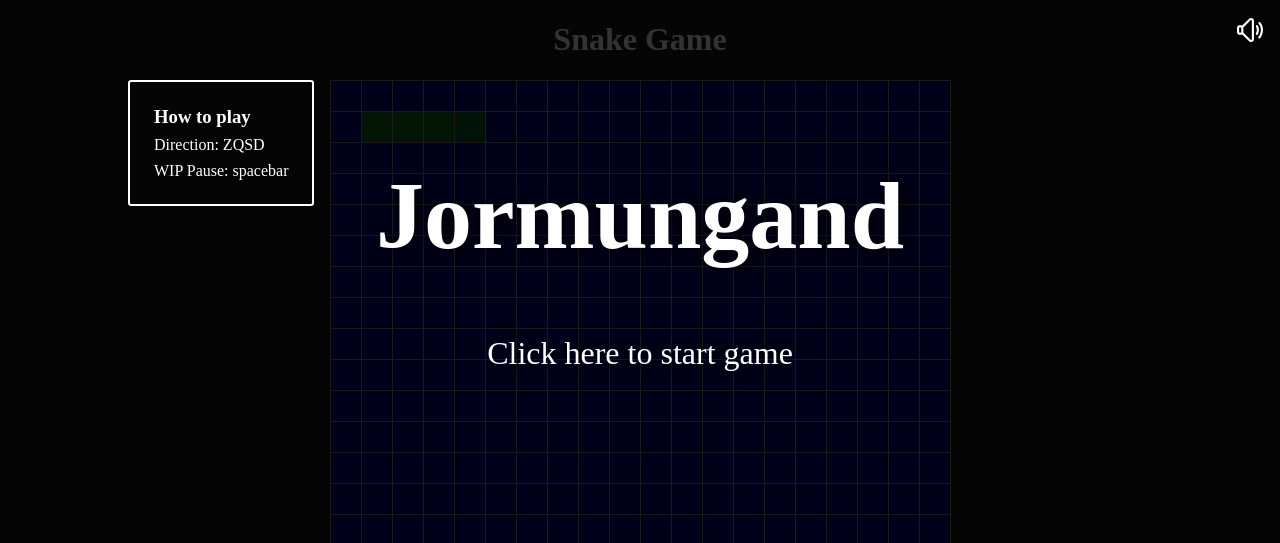
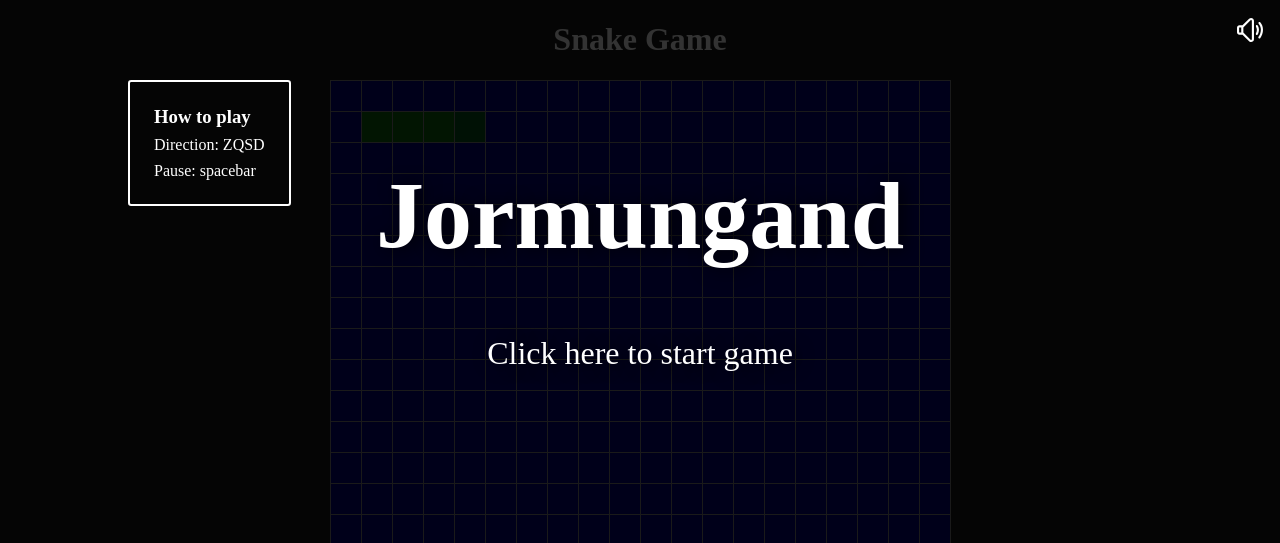
Before and after one commit to Adrian-Larenaudie/jormungand_snake_game, a website with bundled scripts: page index.html in a window 1280 px wide. Shown: the top 543 px of the page. Built offline with nearby package versions, Linux system fonts and the light colour scheme.

Commit message:
REMOVE, index.html, msg: just remove WIP tag on how to play panel;

```diff
--- a/index.html
+++ b/index.html
@@ -32,7 +32,7 @@
         <div class="side_how_to_play_panel">
             <h3>How to play</h1>
             <p>Direction: ZQSD</p>
-            <p>WIP Pause: spacebar</p>
+            <p>Pause: spacebar</p>
         </div>
     </main>
 
```
